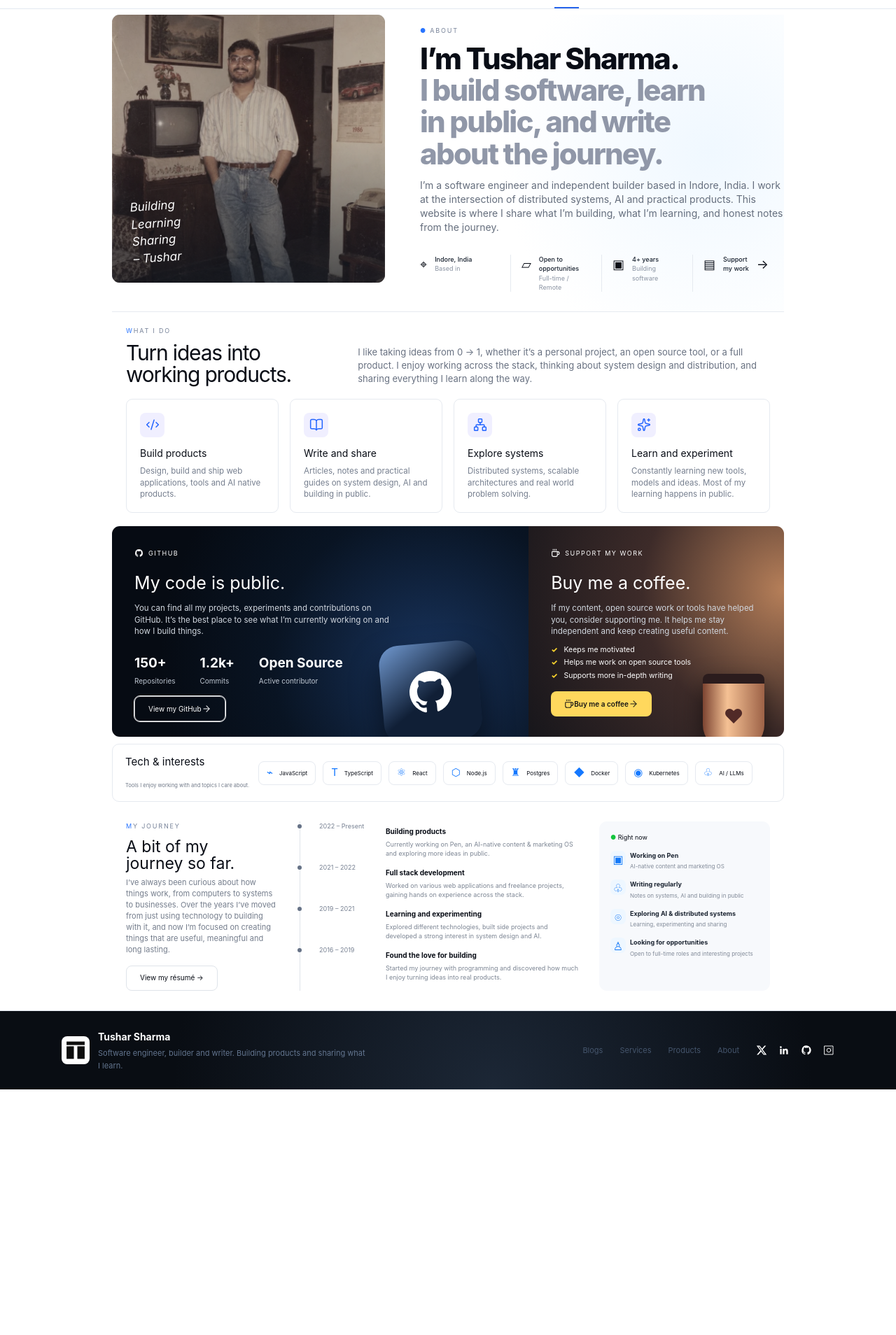
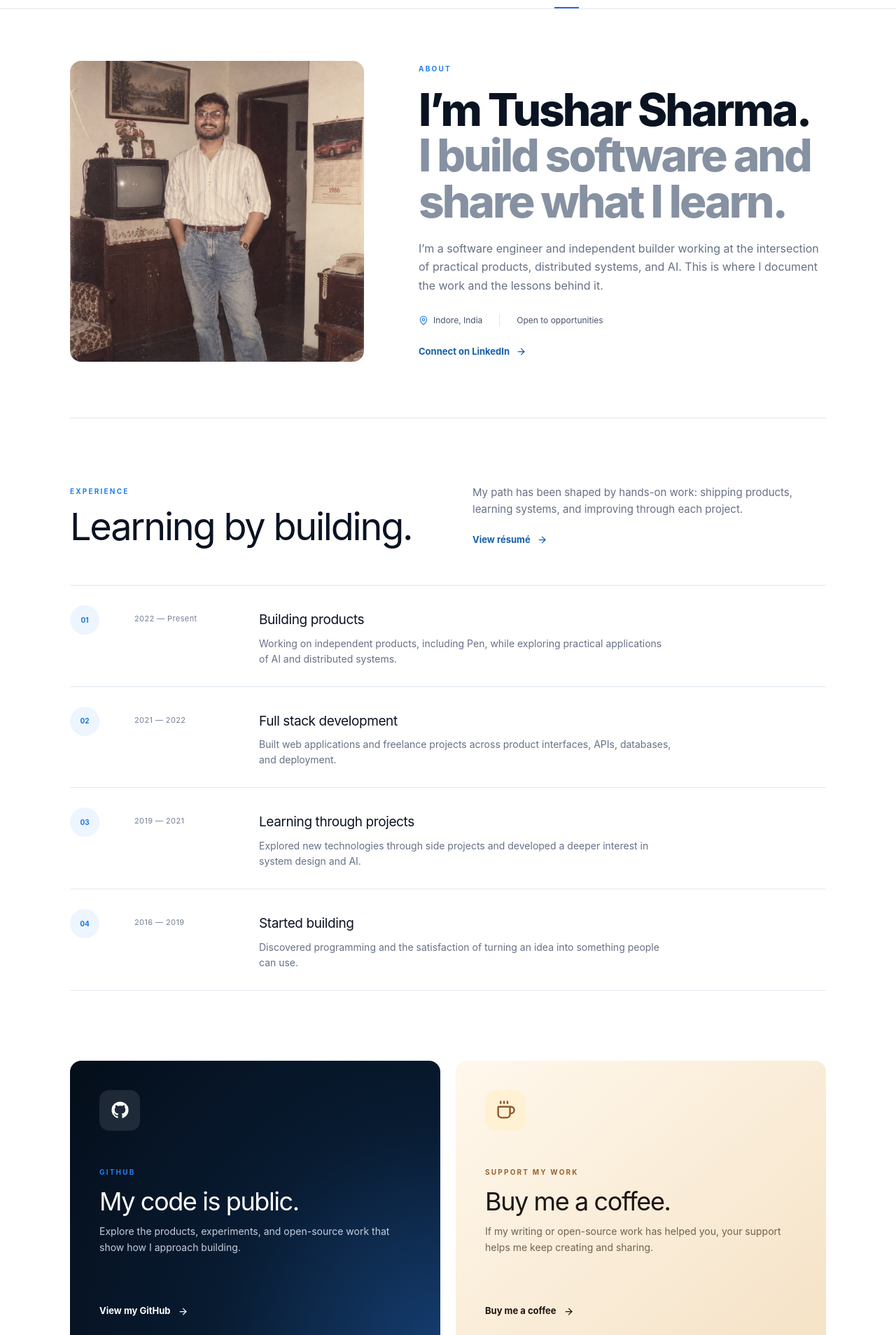
Before and after one commit to tusharS-0701/tushar, a Next.js app: page /about in a window 1280 px wide. Shown: the part 52-1960 px from the top of the page at 70% size. Before the commit the page ends 1609 px from the top, so only its background shows below. Built offline with nearby package versions, Linux system fonts and the light colour scheme.

Commit message:
Declutter about page around experience and work

```diff
--- /dev/null
+++ b/src/app/about/about.module.css
@@ -0,0 +1,28 @@
+.page{--line:#e3e8ef;--muted:#657186;background:#fff;color:#091322;padding-bottom:88px}
+.wrap{width:min(1080px,calc(100% - 64px));margin-inline:auto}
+.eyebrow{margin:0;text-transform:uppercase;color:#237ff0;font-size:10px;font-weight:750;letter-spacing:2.2px}
+.hero{min-height:560px;padding:66px 0 80px;display:grid;grid-template-columns:minmax(320px,420px) 1fr;align-items:center;gap:78px;border-bottom:1px solid var(--line)}
+.portrait{height:430px;border-radius:16px;overflow:hidden;position:relative;background:#e6e9ed}
+.portrait:after{content:'';position:absolute;inset:55% 0 0;background:linear-gradient(transparent,rgba(3,12,22,.18))}
+.portrait img{object-fit:cover;object-position:center 28%;filter:saturate(.78)}
+.intro h1{max-width:610px;margin:18px 0 22px;font-size:clamp(44px,5vw,65px);line-height:1.02;letter-spacing:-3px}
+.intro h1 span{display:block;color:#8691a2}
+.lede{max-width:590px;margin:0;color:var(--muted);font-size:16px;line-height:1.65}
+.heroMeta{display:flex;gap:24px;margin:28px 0 22px;color:#46546a;font-size:12px}
+.heroMeta span{display:flex;align-items:center;gap:7px}.heroMeta span+span{padding-left:24px;border-left:1px solid var(--line)}.heroMeta svg{width:14px;height:14px;color:#267fe8}
+.textLink,.experience header a{width:max-content;display:inline-flex;align-items:center;gap:9px;color:#165fab;font-size:13px;font-weight:650}.textLink svg,.experience header a svg,.cardLink svg{width:15px;height:15px;transition:transform .18s ease}.textLink:hover svg,.experience header a:hover svg,.support a:hover .cardLink svg{transform:translateX(3px)}
+.experience{padding:94px 0 100px}
+.experience header{display:grid;grid-template-columns:1fr 1fr;align-items:end;gap:70px;margin-bottom:54px}.experience header h2{margin:15px 0 0;font-size:clamp(38px,4.4vw,54px);line-height:1.05;letter-spacing:-2.2px}.experience header>div:last-child>p{max-width:480px;margin:0 0 18px;color:var(--muted);font-size:15px;line-height:1.6}
+.timeline{border-top:1px solid var(--line)}
+.timeline article{min-height:135px;padding:28px 0;display:grid;grid-template-columns:64px 150px 1fr;align-items:start;gap:28px;border-bottom:1px solid var(--line)}
+.marker{width:42px;height:42px;border-radius:50%;display:grid;place-items:center;background:#edf5ff;color:#1d73dc;font-size:10px;font-weight:750}.timeline time{padding-top:11px;color:#718096;font-size:11px;letter-spacing:.4px}.timeline h3{margin:7px 0 8px;font-size:19px;letter-spacing:-.4px}.timeline article>div:last-child p{max-width:590px;margin:0;color:var(--muted);font-size:14px;line-height:1.58}
+.support{display:grid;grid-template-columns:1fr 1fr;gap:22px}
+.support>a{min-height:410px;padding:42px;border-radius:16px;display:flex;flex-direction:column;position:relative;overflow:hidden;transition:transform .18s ease}
+.support>a:hover{transform:translateY(-2px)}
+.githubCard{color:#fff;background:radial-gradient(circle at 100% 100%,#153d70,#081b31 48%,#050e1a)}.coffeeCard{color:#1b1512;background:linear-gradient(140deg,#fff8ec,#f5e2c6)}
+.cardIcon{width:58px;height:58px;border-radius:14px;display:grid;place-items:center;margin-bottom:52px}.cardIcon svg{width:29px;height:29px}.githubCard .cardIcon{background:rgba(255,255,255,.1)}.coffeeCard .cardIcon{background:#fff1d3;color:#8d572e}
+.support h2{margin:15px 0 12px;font-size:36px;line-height:1.1;letter-spacing:-1.4px}.support>a>p:not(.eyebrow){max-width:430px;margin:0;font-size:14px;line-height:1.6}.githubCard>p:not(.eyebrow){color:#c4cfdd}.coffeeCard>p:not(.eyebrow){color:#765f4d}.coffeeCard .eyebrow{color:#9c602e}
+.cardLink{margin-top:auto;padding-top:28px;display:flex;align-items:center;gap:10px;font-size:13px;font-weight:700}
+
+@media(max-width:820px){.hero{grid-template-columns:320px 1fr;gap:40px}.portrait{height:390px}.intro h1{font-size:43px;letter-spacing:-2px}.experience header{gap:40px}.support{grid-template-columns:1fr}.support>a{min-height:360px}}
+@media(max-width:620px){.page{padding-bottom:40px}.wrap{width:calc(100% - 32px)}.hero{padding:24px 0 60px;grid-template-columns:1fr;gap:38px}.portrait{height:390px}.intro h1{font-size:42px}.lede{font-size:15px}.heroMeta{align-items:flex-start;flex-direction:column;gap:10px}.heroMeta span+span{padding-left:0;border-left:0}.experience{padding:64px 0 70px}.experience header{grid-template-columns:1fr;gap:20px;margin-bottom:36px}.experience header h2{font-size:40px}.timeline article{grid-template-columns:48px 1fr;gap:16px}.timeline time{grid-column:2;padding-top:2px}.timeline article>div:last-child{grid-column:2}.support{width:100%;gap:12px}.support>a{min-height:390px;padding:32px 26px;border-radius:0}.cardIcon{margin-bottom:46px}.support h2{font-size:32px}}
--- a/src/app/about/page.tsx
+++ b/src/app/about/page.tsx
@@ -1,29 +1,57 @@
 import type { Metadata } from 'next'
 import Image from 'next/image'
-import { ArrowRight, BookOpen, Code2, Coffee, Network, Sparkles } from 'lucide-react'
+import { ArrowRight, Coffee, MapPin } from 'lucide-react'
 import { GithubIcon } from '../../components/icons/Icons'
 import { getSiteLinks } from '../../lib/posts'
+import styles from './about.module.css'
 
-const description = 'Meet Tushar Sharma, a software engineer, product builder and fractional CTO based in Indore, India.'
+const description = 'Meet Tushar Sharma, a software engineer and product builder based in Indore, India.'
 export const metadata: Metadata = {
- title: 'About | Tushar Sharma',
- description,
- alternates: { canonical: '/about' },
- openGraph: { title: 'About Tushar Sharma', description, url: '/about', images: [{ url: '/logo.png', width: 512, height: 512, alt: 'Tushar Sharma logo' }] },
- twitter: { card: 'summary_large_image', title: 'About Tushar Sharma', description, images: ['/logo.png'] },
+  title: 'About | Tushar Sharma', description,
+  alternates: { canonical: '/about' },
+  openGraph: { title: 'About Tushar Sharma', description, url: '/about', images: [{ url: '/logo.png', width: 512, height: 512, alt: 'Tushar Sharma logo' }] },
+  twitter: { card: 'summary_large_image', title: 'About Tushar Sharma', description, images: ['/logo.png'] },
 }
-const skills=['JavaScript','TypeScript','React','Node.js','Postgres','Docker','Kubernetes','AI / LLMs']
-const work=[[Code2,'Build products','Design, build and ship web applications, tools and AI native products.'],[BookOpen,'Write and share','Articles, notes and practical guides on system design, AI and building in public.'],[Network,'Explore systems','Distributed systems, scalable architectures and real world problem solving.'],[Sparkles,'Learn and experiment','Constantly learning new tools, models and ideas. Most of my learning happens in public.']] as const
-const journey=[['2022 – Present','Building products','Currently working on Pen, an AI-native content & marketing OS and exploring more ideas in public.'],['2021 – 2022','Full stack development','Worked on various web applications and freelance projects, gaining hands on experience across the stack.'],['2019 – 2021','Learning and experimenting','Explored different technologies, built side projects and developed a strong interest in system design and AI.'],['2016 – 2019','Found the love for building','Started my journey with programming and discovered how much I enjoy turning ideas into real products.']]
 
-export default async function AboutPage(){
- const links=await getSiteLinks()
- const EMAIL=links.email
- const GITHUB=links.github
- return <main className="about-page">
- <section className="about-hero about-wrap"><div className="about-photo"><Image src="/pfp.webp" alt="Tushar Sharma" fill sizes="(max-width: 760px) calc(100vw - 32px), 390px" priority/><span>Building<br/>Learning<br/>Sharing<br/> – Tushar</span></div><div className="about-intro"><p className="about-label">● About</p><h1>I’m Tushar Sharma.<em>I build software, learn<br/>in public, and write<br/>about the journey.</em></h1><p className="about-lede">I’m a software engineer and independent builder based in Indore, India. I work at the intersection of distributed systems, AI and practical products. This website is where I share what I’m building, what I’m learning, and honest notes from the journey.</p><div className="about-facts"><p>⌖ <span><b>Indore, India</b>Based in</span></p><p>▱ <span><b>Open to opportunities</b>Full-time / Remote</span></p><p>▣ <span><b>4+ years</b>Building software</span></p><a href={'mailto:'+EMAIL}>▤ <span><b>Support<br/>my work</b></span>→</a></div></div></section>
- <section className="what about-wrap"><div className="what-head"><div><p className="about-label">What I do</p><h2>Turn ideas into<br/>working products.</h2></div><p>I like taking ideas from 0 → 1, whether it’s a personal project, an open source tool, or a full product. I enjoy working across the stack, thinking about system design and distribution, and sharing everything I learn along the way.</p></div><div className="work-grid">{work.map(([WorkIcon,title,description])=><article key={title}><i><WorkIcon/></i><h3>{title}</h3><p>{description}</p></article>)}</div></section>
- <section className="support about-wrap"><div className="github-panel"><small><GithubIcon/> Github</small><h2>My code is public.</h2><p>You can find all my projects, experiments and contributions on GitHub. It’s the best place to see what I’m currently working on and how I build things.</p><div className="stats"><b>150+<span>Repositories</span></b><b>1.2k+<span>Commits</span></b><b>Open Source<span>Active contributor</span></b></div><a className="about-btn outline" href={GITHUB} target="_blank" rel="noreferrer">View my GitHub <ArrowRight/></a><div className="git-art"><GithubIcon/></div></div><div className="coffee-panel"><small><Coffee/> Support my work</small><h2>Buy me a coffee.</h2><p>If my content, open source work or tools have helped you, consider supporting me. It helps me stay independent and keep creating useful content.</p><ul><li>Keeps me motivated</li><li>Helps me work on open source tools</li><li>Supports more in-depth writing</li></ul><a className="about-btn coffee" href={links.support||'mailto:'+EMAIL+'?subject=Support your work'} target={links.support?'_blank':undefined} rel={links.support?'noreferrer':undefined}><Coffee/> Buy me a coffee <ArrowRight/></a><div className="cup">♥</div></div></section>
- <section className="tech about-wrap"><div><h2>Tech &amp; interests</h2><small>Tools I enjoy working with and topics I care about.</small></div><div>{skills.map((s,i)=><span key={s}><i>{['⌁','T','⚛','⬡','♜','◆','◉','♧'][i]}</i>{s}</span>)}</div></section>
- <section className="journey about-wrap"><div className="journey-copy"><p className="about-label">My journey</p><h2>A bit of my<br/>journey so far.</h2><p>I’ve always been curious about how things work, from computers to systems to businesses. Over the years I’ve moved from just using technology to building with it, and now I’m focused on creating things that are useful, meaningful and long lasting.</p><a className="about-btn" href={links.resume} target="_blank" rel="noreferrer">View my résumé →</a></div><div className="timeline">{journey.map(x=><article key={x[0]}><time>{x[0]}</time><div><b>{x[1]}</b><p>{x[2]}</p></div></article>)}</div><aside className="right-now"><p>● Right now</p><div><i>▣</i><span><b>Working on Pen</b>AI-native content and marketing OS</span></div><div><i>♧</i><span><b>Writing regularly</b>Notes on systems, AI and building in public</span></div><div><i>⌾</i><span><b>Exploring AI &amp; distributed systems</b>Learning, experimenting and sharing</span></div><div><i>♙</i><span><b>Looking for opportunities</b>Open to full-time roles and interesting projects</span></div></aside></section>
- </main>}
+const experience = [
+  ['2022 — Present', 'Building products', 'Working on independent products, including Pen, while exploring practical applications of AI and distributed systems.'],
+  ['2021 — 2022', 'Full stack development', 'Built web applications and freelance projects across product interfaces, APIs, databases, and deployment.'],
+  ['2019 — 2021', 'Learning through projects', 'Explored new technologies through side projects and developed a deeper interest in system design and AI.'],
+  ['2016 — 2019', 'Started building', 'Discovered programming and the satisfaction of turning an idea into something people can use.'],
+] as const
+
+export default async function AboutPage() {
+  const links = await getSiteLinks()
+  const supportHref = links.support || `mailto:${links.email}?subject=Support your work`
+
+  return <main className={styles.page}>
+    <section className={`${styles.hero} ${styles.wrap}`}>
+      <div className={styles.portrait}><Image src="/pfp.webp" alt="Tushar Sharma" fill sizes="(max-width: 760px) calc(100vw - 32px), 420px" priority/></div>
+      <div className={styles.intro}>
+        <p className={styles.eyebrow}>About</p>
+        <h1>I’m Tushar Sharma.<span>I build software and share what I learn.</span></h1>
+        <p className={styles.lede}>I’m a software engineer and independent builder working at the intersection of practical products, distributed systems, and AI. This is where I document the work and the lessons behind it.</p>
+        <div className={styles.heroMeta}><span><MapPin/> Indore, India</span><span>Open to opportunities</span></div>
+        <a className={styles.textLink} href={links.linkedin} target="_blank" rel="noreferrer">Connect on LinkedIn <ArrowRight/></a>
+      </div>
+    </section>
+
+    <section className={`${styles.experience} ${styles.wrap}`}>
+      <header><div><p className={styles.eyebrow}>Experience</p><h2>Learning by building.</h2></div><div><p>My path has been shaped by hands-on work: shipping products, learning systems, and improving through each project.</p><a href={links.resume} target="_blank" rel="noreferrer">View résumé <ArrowRight/></a></div></header>
+      <div className={styles.timeline}>{experience.map(([period, title, detail], index) => <article key={period}>
+        <div className={styles.marker}><span>{String(index + 1).padStart(2, '0')}</span></div>
+        <time>{period}</time>
+        <div><h3>{title}</h3><p>{detail}</p></div>
+      </article>)}</div>
+    </section>
+
+    <section className={`${styles.support} ${styles.wrap}`}>
+      <a className={styles.githubCard} href={links.github} target="_blank" rel="noreferrer">
+        <span className={styles.cardIcon}><GithubIcon/></span><p className={styles.eyebrow}>GitHub</p><h2>My code is public.</h2><p>Explore the products, experiments, and open-source work that show how I approach building.</p><span className={styles.cardLink}>View my GitHub <ArrowRight/></span>
+      </a>
+      <a className={styles.coffeeCard} href={supportHref} target={links.support ? '_blank' : undefined} rel={links.support ? 'noreferrer' : undefined}>
+        <span className={styles.cardIcon}><Coffee/></span><p className={styles.eyebrow}>Support my work</p><h2>Buy me a coffee.</h2><p>If my writing or open-source work has helped you, your support helps me keep creating and sharing.</p><span className={styles.cardLink}>Buy me a coffee <ArrowRight/></span>
+      </a>
+    </section>
+  </main>
+}
```
